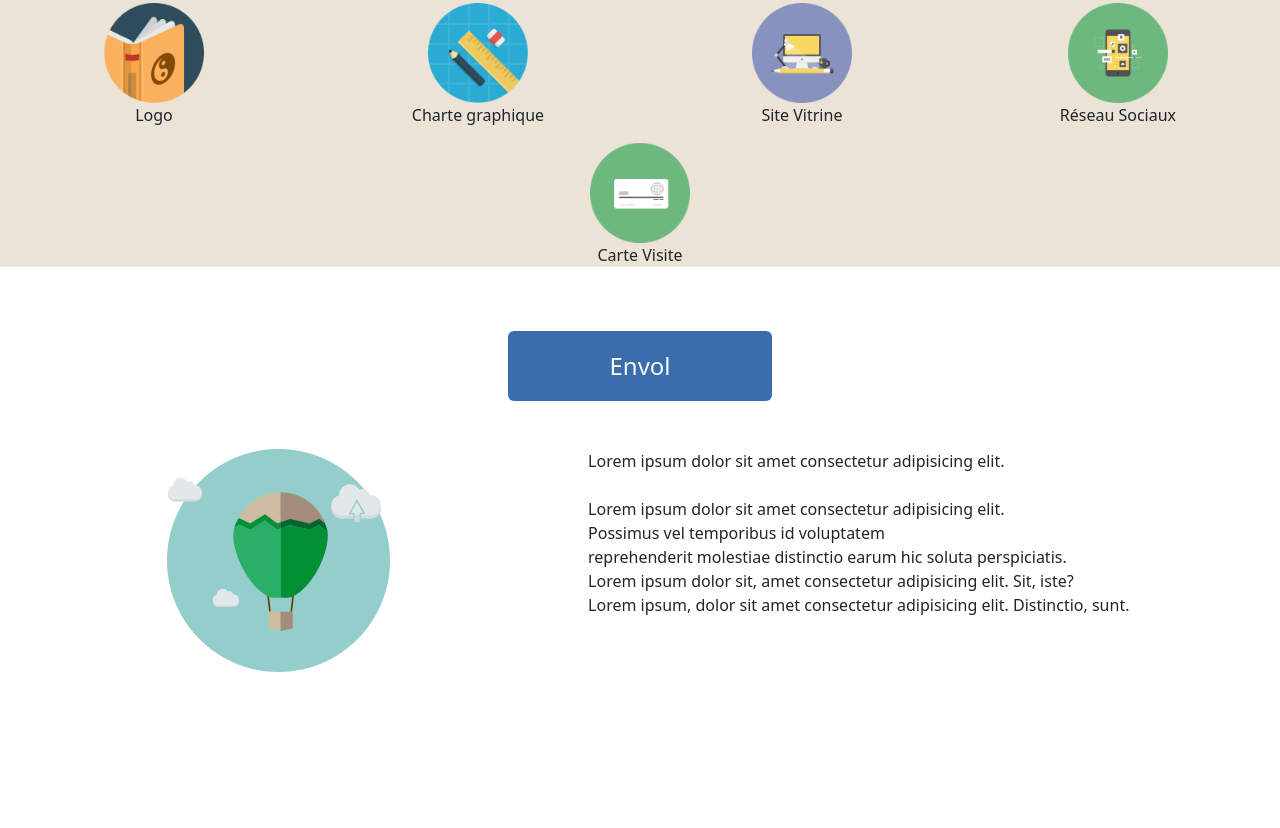
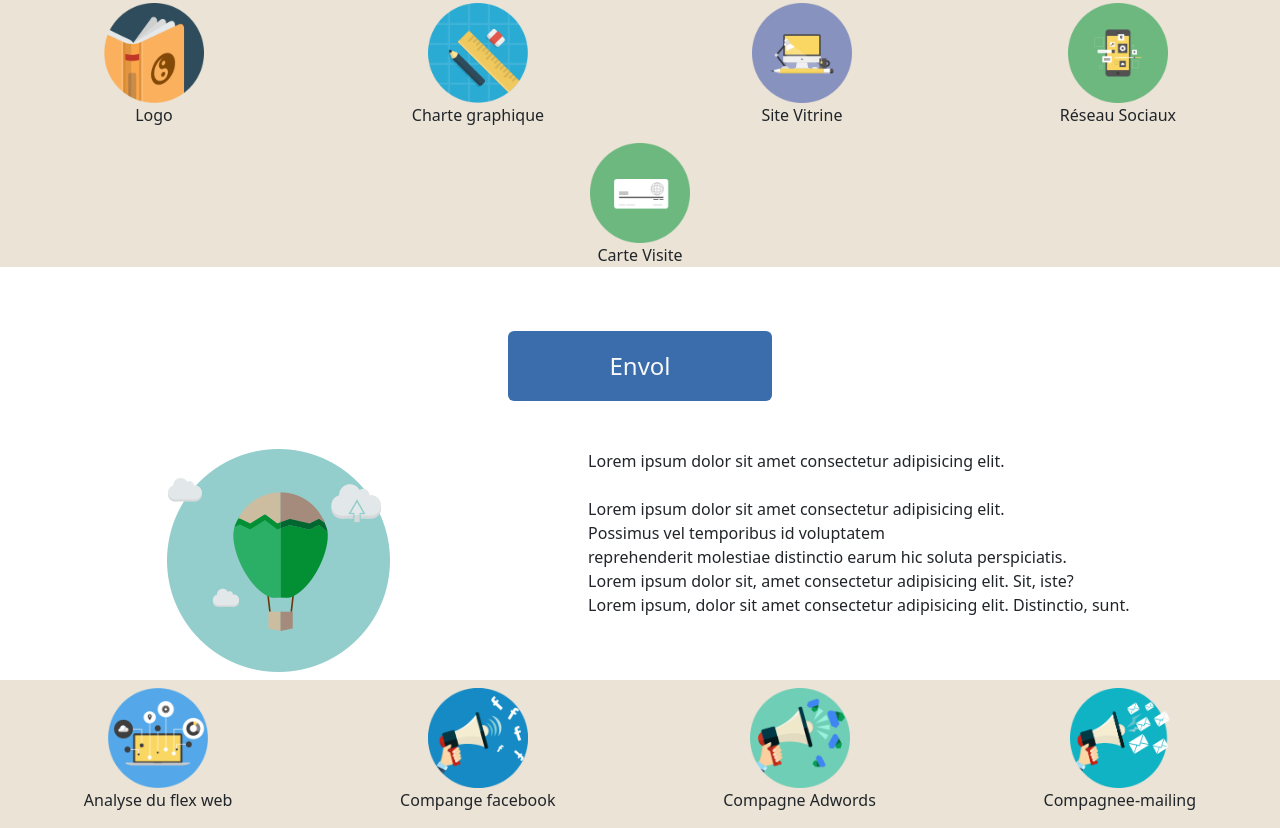
Before and after one commit to BelfaresMohamed/templaite_yocomminik_boo, a website: page index.html in a window 1280 px wide. Shown: the part 1517-2345 px from the top of the page. Before the commit the page ends 2189 px from the top, so only its background shows below. Drawn offline with nearby package versions, Linux system fonts and the light colour scheme.

Commit message:
fin section icons 3

```diff
--- a/index.html
+++ b/index.html
@@ -185,6 +185,25 @@
             </div>
         </div>
 
+
+        <div class="text-center bg-pink pt-2 mt-2 d-md-flex d-lg-flex justify-content-md-around justify-content-lg-around">
+            <div>
+                <img src="./public/img/icon-analyse-flux-web.png" height="100px" width="100px" alt="">
+                <p>Analyse du flex web</p>
+            </div>
+            <div>
+                <img src="./public/img/icon-campagne-facebook.png" height="100px" width="100px" alt="">
+                <p>Compange facebook</p>
+            </div>
+            <div>
+                <img src="./public/img/icon-campagne-adwords.png" height="100px" width="100px" alt="">
+                <p>Compagne Adwords</p>
+            </div>
+            <div>
+                <img src="./public/img/icon-campagne-e-mailing.png" height="100px" width="100px" alt="">
+                <p>Compagnee-mailing</p>
+            </div>
+        </div>
     </main>
 
     <script src="./node_modules/bootstrap/dist/js/bootstrap.bundle.js"></script>
```
